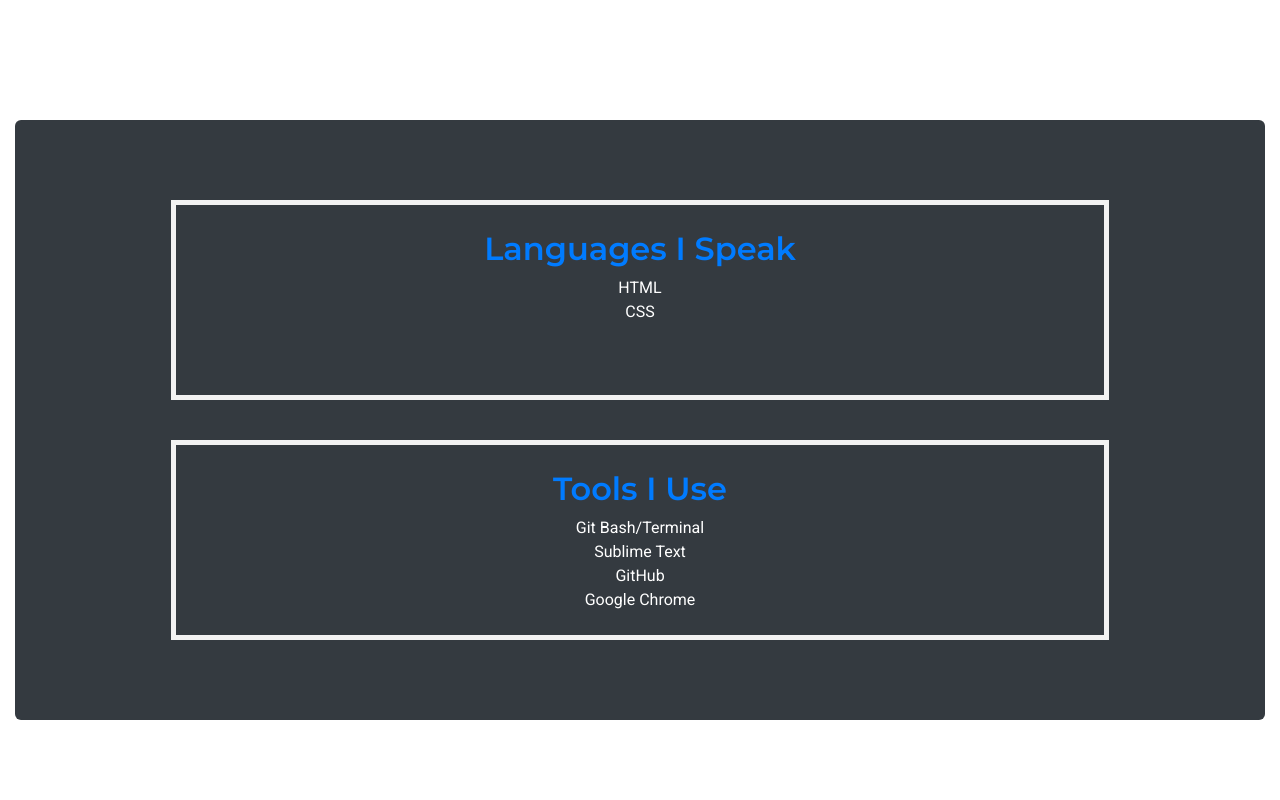
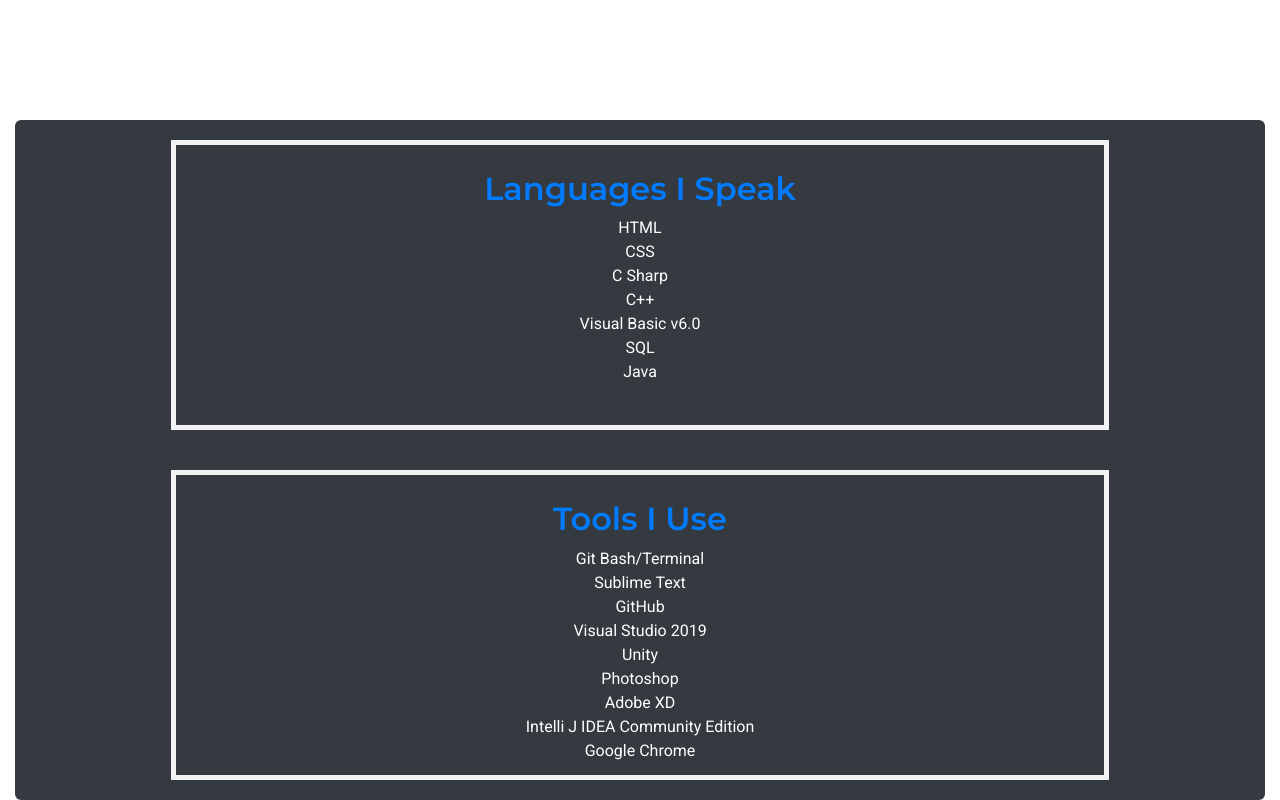
Before and after one commit to VINCE-7/fcb-portfolio, a plain HTML site: page index.html in a window 1280 px wide. Shown: the part 600-1400 px from the top of the page. Before the commit the page ends 1320 px from the top, so only its background shows below. Drawn offline with nearby package versions, Linux system fonts and the light colour scheme.

Commit message:
v1.0 fcb-portfolio

```diff
--- a/index.html
+++ b/index.html
@@ -45,7 +45,7 @@
 
 		<section id="landing" class="jumbotron mt-5 text-center bg-transparent">
 
-			<h1> Vince</h1>
+			<h1> Vince </h1>
 			<p>Hi! My name is Vince and I love building things from scratch!</p>
 			<img src="./images/Avatar2.PNG" class="img-fluid"/>
 
@@ -58,6 +58,11 @@
 				<ul>
 				<li>HTML</li>
 				<li>CSS</li>
+				<li>C Sharp</li>
+				<li>C++</li>
+				<li>Visual Basic v6.0</li>
+				<li>SQL</li>
+				<li>Java</li>
 			</ul>
 			</div>
 
@@ -67,6 +72,11 @@
 				<li>Git Bash/Terminal</li>
 				<li>Sublime Text</li>
 				<li>GitHub</li>
+				<li>Visual Studio 2019</li>
+				<li>Unity</li>
+				<li>Photoshop</li>
+				<li>Adobe XD</li>
+				<li>Intelli J IDEA Community Edition</li>
 				<li>Google Chrome</li>
 			</ul>
 			</div>
--- a/style.css
+++ b/style.css
@@ -28,11 +28,13 @@ img
 	flex-direction: column;
 	align-items: center;
 	justify-content: center;
+	/*color: #186aed;*/
+
 }
 
 #gallery
 {
-	height: 75vh;
+	height: 85vh;
 	display: flex;
 	flex-direction: column;
 	align-items: center;
@@ -58,7 +60,7 @@ h2
 	padding: 25px;
 	border: 5px solid #f2f2f2;
 	margin: 20px; /*space outside the element*/
-	height: 200px;
+	height: 310px;
 	width: 75%;
 }
 
```
